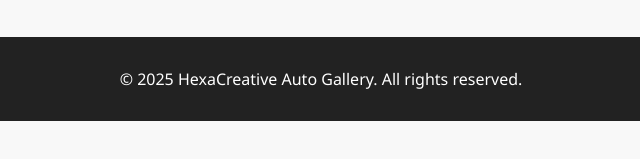
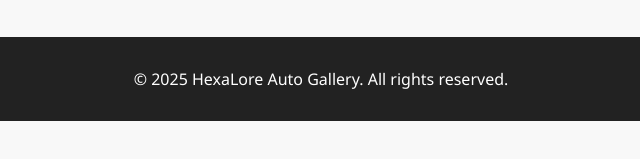
Before and after one commit to Poki707/HexaCreative-Auto-Gallery, a plain HTML site: page services.html in a window 1280 px wide. Shown: the part 383-542 px from the top of the page, 319-959 px from the left. Drawn offline with Linux system fonts and the light colour scheme.

Commit message:
Update services.html

```diff
--- a/services.html
+++ b/services.html
@@ -2,7 +2,7 @@
 <html lang="en">
 <head>
     <meta charset="UTF-8">
-    <title>Services - HexaCreative Auto Gallery</title>
+    <title>Services - HexaLore Auto Gallery</title>
     <link rel="stylesheet" href="style.css">
 </head>
 <body>
@@ -33,7 +33,7 @@
     </section>
 
     <footer>
-        <p>© 2025 HexaCreative Auto Gallery. All rights reserved.</p>
+        <p>© 2025 HexaLore Auto Gallery. All rights reserved.</p>
     </footer>
 </body>
 </html>
```
